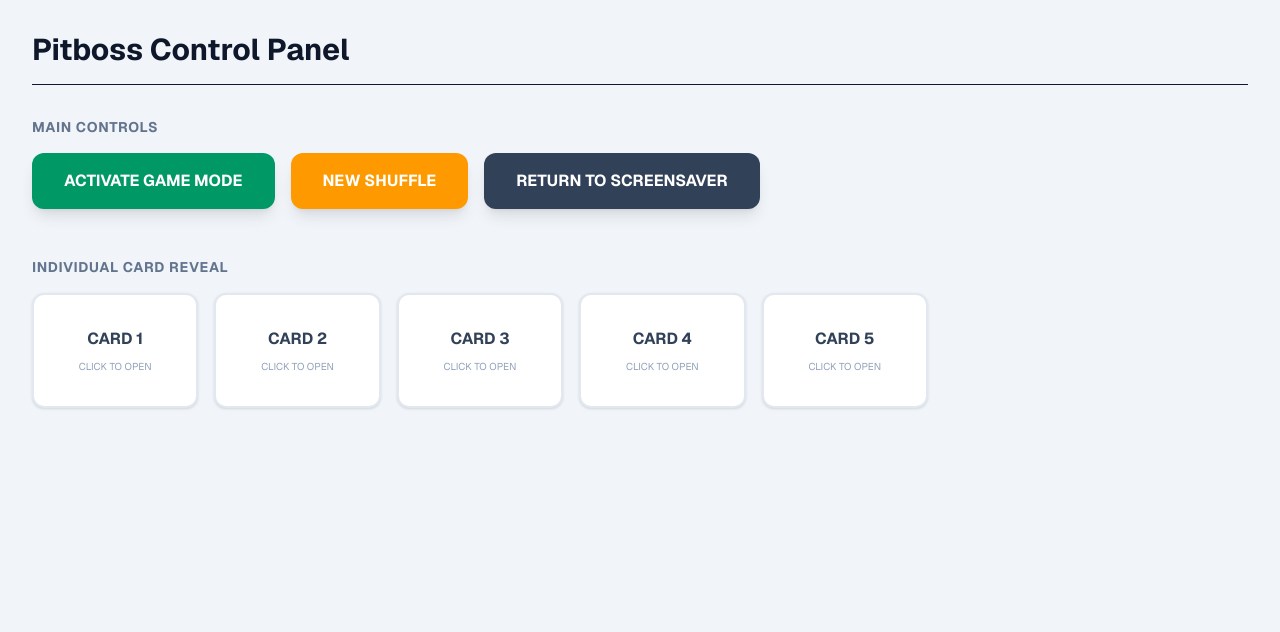
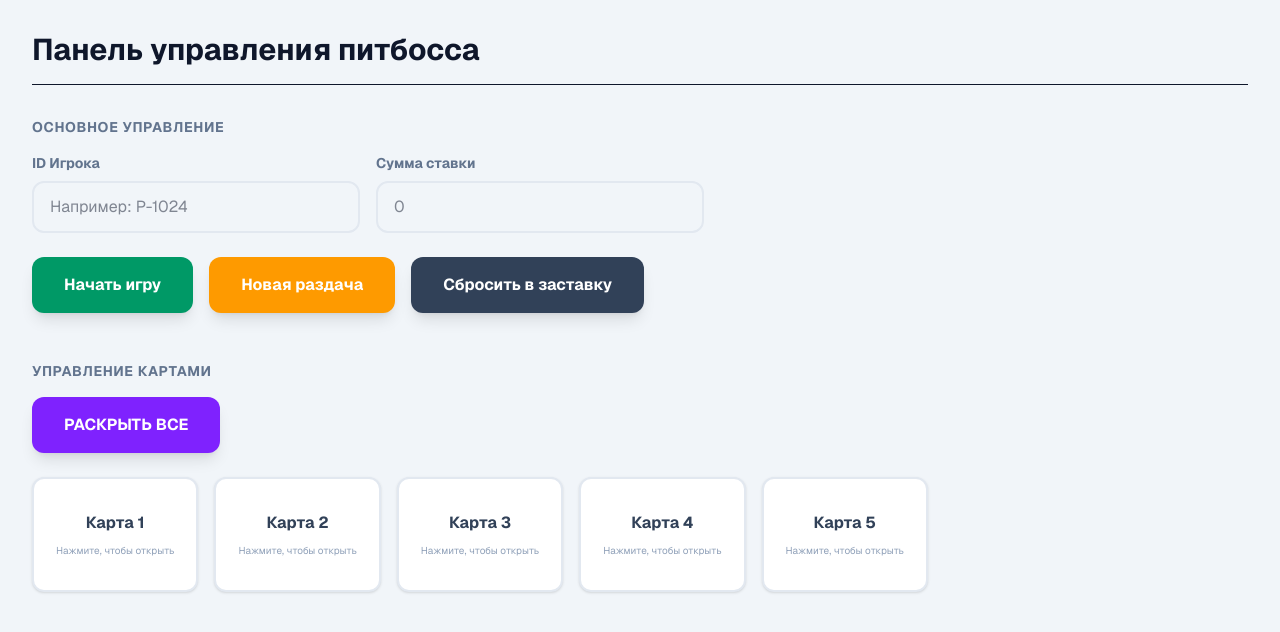
Before and after one commit to happydoctorbass/avalutmac, a Next.js app: page /admin in a window 1280 px wide. Shown: the top 632 px of the page. Built offline with nearby package versions, Linux system fonts and the light colour scheme.

Commit message:
Fix: stable game restart logic and code modularity

```diff
--- a/src/app/admin/page.tsx
+++ b/src/app/admin/page.tsx
@@ -14,12 +14,12 @@ export default function AdminPage() {
       {currentCards.length > 0 && (
         <div className="p-8 pt-0 text-slate-900">
           <h2 className="text-sm uppercase tracking-wider text-slate-500 mb-4 font-bold">
-            Current Deal Summary
+            Расклад в этой раздаче
           </h2>
           <div className="flex gap-4">
             {currentCards.map((card, idx) => (
               <div key={idx} className="px-6 py-4 bg-white border-2 border-slate-200 rounded-xl font-bold text-lg shadow-sm">
-                <span className="text-slate-400 text-sm block mb-1">CARD {idx + 1}</span>
+                <span className="text-slate-400 text-sm block mb-1">Карта {idx + 1}</span>
                 <span className={card.color === 'red' ? 'text-red-500' : 'text-slate-900'}>
                   {card.rank}{card.suit}
                 </span>
--- /dev/null
+++ b/src/components/admin/AdminInputs.tsx
@@ -0,0 +1,41 @@
+'use client';
+
+interface AdminInputsProps {
+  playerId: string;
+  betAmount: string;
+  onPlayerIdChange: (value: string) => void;
+  onBetAmountChange: (value: string) => void;
+}
+
+export function AdminInputs({
+  playerId,
+  betAmount,
+  onPlayerIdChange,
+  onBetAmountChange,
+}: AdminInputsProps) {
+  return (
+    <div className="flex gap-4 mb-6 max-w-2xl">
+      <label className="flex-1">
+        <span className="block text-sm font-bold text-slate-500 mb-2">ID Игрока</span>
+        <input
+          type="text"
+          value={playerId}
+          onChange={(e) => onPlayerIdChange(e.target.value)}
+          placeholder="Например: P-1024"
+          className="w-full px-4 py-3 border-2 border-slate-200 rounded-xl focus:border-amber-500 outline-none"
+        />
+      </label>
+      <label className="flex-1">
+        <span className="block text-sm font-bold text-slate-500 mb-2">Сумма ставки</span>
+        <input
+          type="number"
+          min="0"
+          value={betAmount}
+          onChange={(e) => onBetAmountChange(e.target.value)}
+          placeholder="0"
+          className="w-full px-4 py-3 border-2 border-slate-200 rounded-xl focus:border-amber-500 outline-none"
+        />
+      </label>
+    </div>
+  );
+}
--- a/src/components/admin/AdminPanel.tsx
+++ b/src/components/admin/AdminPanel.tsx
@@ -1,8 +1,10 @@
 'use client';
 
+import { useState } from 'react';
 import { GAME_EVENTS } from '@/lib/pusher';
 import { getRandomCards } from '@/lib/deck';
 import { CardData } from '@/types/game';
+import { AdminInputs } from './AdminInputs';
 
 interface AdminPanelProps {
   currentCards?: CardData[];
@@ -10,7 +12,10 @@ interface AdminPanelProps {
 }
 
 export function AdminPanel({ currentCards = [], onCardsGenerated }: AdminPanelProps) {
-  const sendCommand = async (event: string, data: any) => {
+  const [playerId, setPlayerId] = useState('');
+  const [betAmount, setBetAmount] = useState('');
+
+  const sendCommand = async (event: string, data: object) => {
     try {
       await fetch('/api/pusher', {
         method: 'POST',
@@ -18,53 +23,57 @@ export function AdminPanel({ currentCards = [], onCardsGenerated }: AdminPanelPr
         body: JSON.stringify({ event, data }),
       });
     } catch (error) {
-      console.error('Failed to send command:', error);
+      console.error('Ошибка отправки команды:', error);
     }
+  };
+
+  const startGame = () => {
+    const randomCards = getRandomCards(5);
+    onCardsGenerated?.(randomCards);
+    sendCommand(GAME_EVENTS.TOGGLE_STATE, {
+      state: 'GAME',
+      cards: randomCards,
+      playerId: playerId.trim() || '—',
+      betAmount: Number(betAmount) || 0,
+    });
   };
 
   return (
     <div className="p-8 text-slate-900 font-sans">
-      <h1 className="text-3xl font-bold mb-8 border-b pb-4">Pitboss Control Panel</h1>
+      <h1 className="text-3xl font-bold mb-8 border-b pb-4">Панель управления питбосса</h1>
 
       <section className="mb-12">
-        <h2 className="text-sm uppercase tracking-wider text-slate-500 mb-4 font-bold">Main Controls</h2>
-        <div className="flex gap-4">
+        <h2 className="text-sm uppercase tracking-wider text-slate-500 mb-4 font-bold">Основное управление</h2>
+        <AdminInputs
+          playerId={playerId}
+          betAmount={betAmount}
+          onPlayerIdChange={setPlayerId}
+          onBetAmountChange={setBetAmount}
+        />
+        <div className="flex flex-wrap gap-4">
+          <button onClick={startGame} className="px-8 py-4 bg-emerald-600 hover:bg-emerald-700 text-white rounded-xl font-bold shadow-lg transition-all active:scale-95">
+            Начать игру
+          </button>
+          <button onClick={startGame} className="px-8 py-4 bg-amber-500 hover:bg-amber-600 text-white rounded-xl font-bold shadow-lg transition-all active:scale-95">
+            Новая раздача
+          </button>
           <button
-            onClick={() => {
-              const randomCards = getRandomCards(5);
-              onCardsGenerated?.(randomCards);
-              sendCommand(GAME_EVENTS.TOGGLE_STATE, { state: 'GAME', cards: randomCards });
-            }}
-            className="px-8 py-4 bg-emerald-600 hover:bg-emerald-700 text-white rounded-xl font-bold shadow-lg transition-all active:scale-95"
-          >
-            ACTIVATE GAME MODE
-          </button>
-
-          <button
-            onClick={() => {
-              const randomCards = getRandomCards(5);
-              onCardsGenerated?.(randomCards);
-              sendCommand(GAME_EVENTS.TOGGLE_STATE, { state: 'GAME', cards: randomCards });
-            }}
-            className="px-8 py-4 bg-amber-500 hover:bg-amber-600 text-white rounded-xl font-bold shadow-lg transition-all active:scale-95"
-          >
-            NEW SHUFFLE
-          </button>
-
-          <button
-            onClick={() => {
-              onCardsGenerated?.([]);
-              sendCommand(GAME_EVENTS.TOGGLE_STATE, { state: 'IDLE' });
-            }}
+            onClick={() => { onCardsGenerated?.([]); sendCommand(GAME_EVENTS.TOGGLE_STATE, { state: 'IDLE' }); }}
             className="px-8 py-4 bg-slate-700 hover:bg-slate-800 text-white rounded-xl font-bold shadow-lg transition-all active:scale-95"
           >
-            RETURN TO SCREENSAVER
+            Сбросить в заставку
           </button>
         </div>
       </section>
 
       <section>
-        <h2 className="text-sm uppercase tracking-wider text-slate-500 mb-4 font-bold">Individual Card Reveal</h2>
+        <h2 className="text-sm uppercase tracking-wider text-slate-500 mb-4 font-bold">Управление картами</h2>
+        <button
+          onClick={() => sendCommand(GAME_EVENTS.REVEAL_ALL, {})}
+          className="mb-6 px-8 py-4 bg-violet-600 hover:bg-violet-700 text-white rounded-xl font-bold shadow-lg transition-all active:scale-95"
+        >
+          РАСКРЫТЬ ВСЕ
+        </button>
         <div className="grid grid-cols-5 gap-4 max-w-4xl">
           {[0, 1, 2, 3, 4].map((idx) => (
             <button
@@ -72,8 +81,8 @@ export function AdminPanel({ currentCards = [], onCardsGenerated }: AdminPanelPr
               onClick={() => sendCommand(GAME_EVENTS.REVEAL_CARD, { index: idx, card: currentCards[idx] })}
               className="px-4 py-8 bg-white border-2 border-slate-200 hover:border-amber-500 rounded-xl font-bold transition-colors shadow-sm text-slate-700 hover:text-amber-600"
             >
-              CARD {idx + 1}
-              <span className="block text-[10px] text-slate-400 mt-2 font-normal">CLICK TO OPEN</span>
+              Карта {idx + 1}
+              <span className="block text-[10px] text-slate-400 mt-2 font-normal">Нажмите, чтобы открыть</span>
               {currentCards[idx] && (
                 <span className={`block text-xl mt-2 font-bold ${currentCards[idx].color === 'red' ? 'text-red-500' : 'text-slate-900'}`}>
                   {currentCards[idx].rank}{currentCards[idx].suit}
--- a/src/components/game-board/GameBoard.tsx
+++ b/src/components/game-board/GameBoard.tsx
@@ -6,7 +6,7 @@ import { motion } from 'framer-motion';
 import styles from './GameBoard.module.css';
 
 export function GameBoard() {
-  const { revealedCards, cards } = useGameContext();
+  const { revealedCards, cards, playerId, betAmount } = useGameContext();
 
   return (
     <div className={styles.board}>
@@ -16,7 +16,6 @@ export function GameBoard() {
         {revealedCards.map((isRevealed, index) => {
           const card = cards[index];
           const value = card ? `${card.rank}${card.suit}` : '';
-
           return (
             <motion.div
               key={index}
@@ -29,6 +28,11 @@ export function GameBoard() {
           );
         })}
       </div>
+
+      <div className={styles.infoPanel}>
+        <span className={styles.infoText}>ИГРОК: {playerId || '—'}</span>
+        <span className={styles.infoText}>СТАВКА: {betAmount.toLocaleString('ru-RU')} $</span>
+      </div>
     </div>
   );
 }
--- a/src/context/GameContext.tsx
+++ b/src/context/GameContext.tsx
@@ -9,10 +9,12 @@ interface GameContextValue {
   sessionId: number;
   cards: CardData[];
   revealedCards: boolean[];
+  playerId: string;
+  betAmount: number;
 }
 
 const GameContext = createContext<GameContextValue | null>(null);
-
+const ALL_REVEALED = [true, true, true, true, true] as const;
 let listenerActive = false;
 
 export function GameProvider({ children }: { children: ReactNode }) {
@@ -20,38 +22,34 @@ export function GameProvider({ children }: { children: ReactNode }) {
   const [revealedCards, setRevealedCards] = useState<boolean[]>([false, false, false, false, false]);
   const [cards, setCards] = useState<CardData[]>([]);
   const [sessionId, setSessionId] = useState<number>(Date.now());
+  const [playerId, setPlayerId] = useState('');
+  const [betAmount, setBetAmount] = useState(0);
 
   useEffect(() => {
     const client = getPusherClient();
     if (!client || listenerActive) return;
     listenerActive = true;
-
     console.log('🟢 Pusher Listener Active');
-
-    client.connection.bind('state_change', (states: { current: string }) => {
-      console.log('Connection status change:', states.current);
-    });
 
     const channel = client.subscribe(GAME_CHANNEL);
 
     const onToggle = (data: ToggleStatePayload) => {
-      console.log('Event received: TOGGLE_STATE');
-      setGameState((prev) => {
-        console.log('Current State before change:', prev);
-        return data.state;
-      });
+      setGameState(data.state);
       if (data.state === 'IDLE') {
         setRevealedCards([false, false, false, false, false]);
         setCards([]);
+        setPlayerId('');
+        setBetAmount(0);
       } else if (data.state === 'GAME') {
         setSessionId(Date.now());
         setRevealedCards([false, false, false, false, false]);
         if (data.cards) setCards(data.cards);
+        if (data.playerId) setPlayerId(data.playerId);
+        if (data.betAmount !== undefined) setBetAmount(data.betAmount);
       }
     };
 
     const onReveal = (data: RevealCardPayload) => {
-      console.log('Event received: REVEAL_CARD');
       setRevealedCards((prev) => {
         const next = [...prev];
         next[data.index] = true;
@@ -66,12 +64,16 @@ export function GameProvider({ children }: { children: ReactNode }) {
       }
     };
 
+    const onRevealAll = () => setRevealedCards([...ALL_REVEALED]);
+
     channel.bind(GAME_EVENTS.TOGGLE_STATE, onToggle);
     channel.bind(GAME_EVENTS.REVEAL_CARD, onReveal);
+    channel.bind(GAME_EVENTS.REVEAL_ALL, onRevealAll);
 
     const teardown = () => {
       channel.unbind(GAME_EVENTS.TOGGLE_STATE, onToggle);
       channel.unbind(GAME_EVENTS.REVEAL_CARD, onReveal);
+      channel.unbind(GAME_EVENTS.REVEAL_ALL, onRevealAll);
       client.unsubscribe(GAME_CHANNEL);
       listenerActive = false;
     };
@@ -81,7 +83,9 @@ export function GameProvider({ children }: { children: ReactNode }) {
   }, []);
 
   return (
-    <GameContext.Provider value={{ gameState, sessionId, cards, revealedCards }}>
+    <GameContext.Provider
+      value={{ gameState, sessionId, cards, revealedCards, playerId, betAmount }}
+    >
       {children}
     </GameContext.Provider>
   );
--- a/src/lib/pusher.ts
+++ b/src/lib/pusher.ts
@@ -18,5 +18,6 @@ export const GAME_CHANNEL = 'casino-game-channel';
 export const GAME_EVENTS = {
   TOGGLE_STATE: 'toggle-state',
   REVEAL_CARD: 'reveal-card',
+  REVEAL_ALL: 'reveal-all',
   RESET: 'reset-game',
 } as const;
--- a/src/types/game.ts
+++ b/src/types/game.ts
@@ -12,6 +12,8 @@ export type GameStatus = 'IDLE' | 'GAME';
 export interface ToggleStatePayload {
   state: GameStatus;
   cards?: CardData[];
+  playerId?: string;
+  betAmount?: number;
 }
 
 export interface RevealCardPayload {
```
Also changed, not shown: src/components/game-board/GameBoard.module.css (+21 -0 lines).
